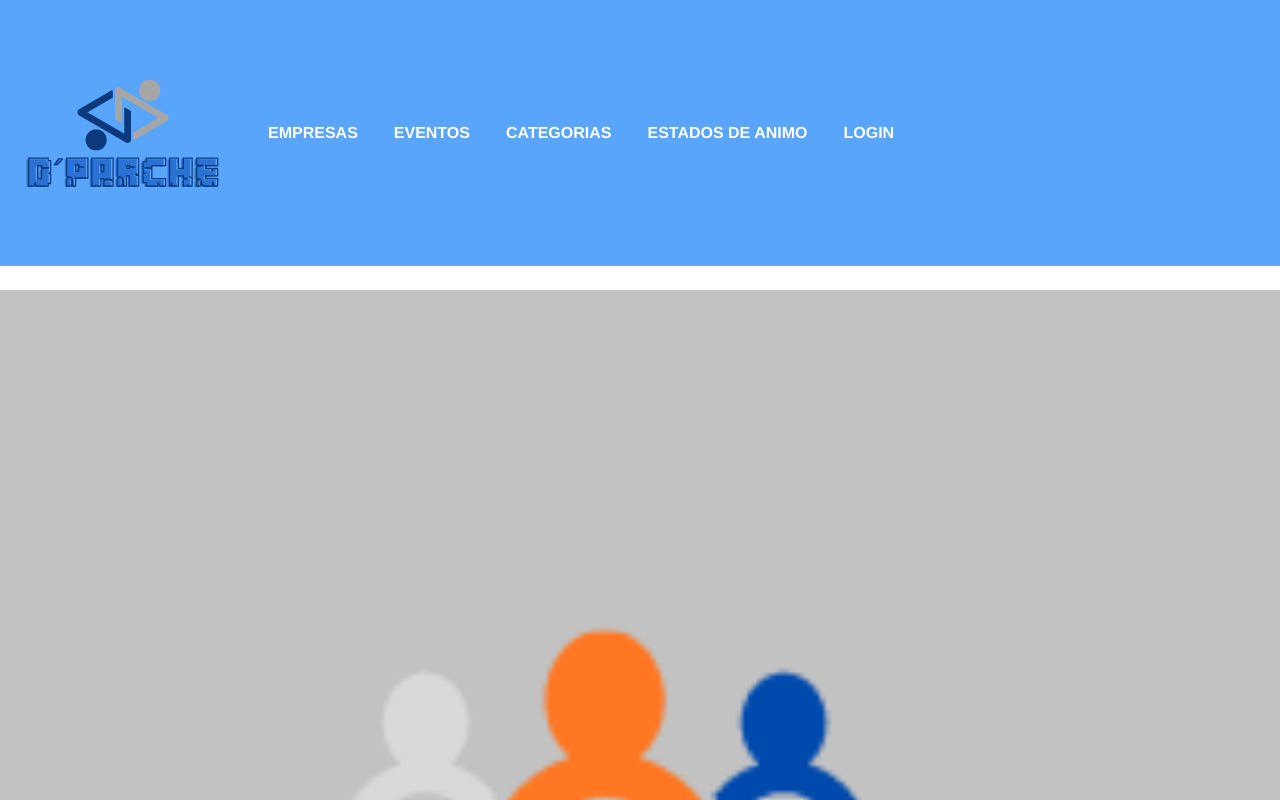
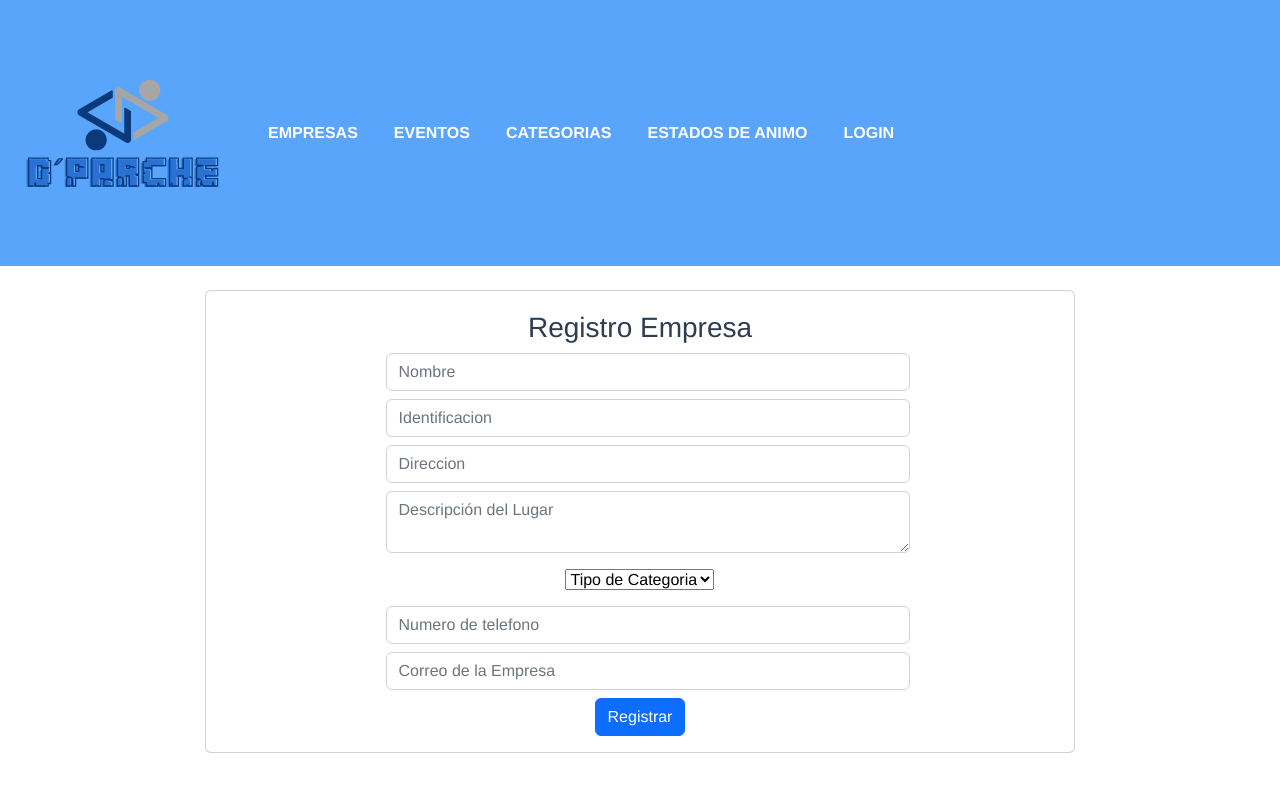
Before and after one commit to StevenRB7/dparche, a Vue app: page /#/registroempresas in a window 1280 px wide. Shown: the top 800 px of the page. Built offline with nearby package versions, Linux system fonts and the light colour scheme.

Commit message:
registro de empresas

```diff
--- a/src/views/Empresas/RegistroEmpresasView.vue
+++ b/src/views/Empresas/RegistroEmpresasView.vue
@@ -1,19 +1,64 @@
 <template>
+<!-- eslint-disable -->
   <div class="Empresas">
     <HeaderComponent/>
-    <CarruselComponent/>
+      <div class="justify-content-center row">
+        <div class="col-8 card text-center ml-4 ml-sm-5 ml-lg-0">
+          <div class="card-body">
+            <h3 class="card-title mt-1 font-italic text-decoration-none " id="title-card">Registro Empresa</h3>
+              <div class="container">
+                  <form class="">
+                      <div class="form-group col-10 col-sm-8 offset-sm-2 col-lg-8 offset-lg-2">
+                        <input type="text" class="form-control m-2" id="nombre" placeholder="Nombre" name="nombre" required>
+                      </div>
+                      <div class="form-group col-10 col-sm-8 offset-sm-2 col-lg-8 offset-lg-2">
+                        <input type="number" class="form-control m-2" id="nit" placeholder="Identificacion" name="nit" required>
+                      </div>
+                      <div class="form-group col-10 col-sm-8 offset-sm-2 col-lg-8 offset-lg-2">
+                        <input type="text" class="form-control m-2" id="ubicacion" placeholder="Direccion" name="ubicacion" required>
+                        <div class="form-group col-1 col-sm-1 col-lg-1">
+                            <a data-toggle="tooltip" data-placement="right"
+                                title="El nombre del aliado debe tener máximo 100 caracteres. Ejemplo: Quimpo S.A.S">
+                                <i class="far fa-question-circle fa-lg mt-2" id="icono-c"></i>
+                            </a>
+                        </div>
+                      </div>
+                      <div class="form-group col-10 col-sm-8 offset-sm-2 col-lg-8 offset-lg-2">
+                        <textarea type="text" name="descripcion" maxlength="250" class="form-control m-2" placeholder="Descripción del Lugar" required></textarea>
+                      </div>
+                      <div class="form-group col-10 col-sm-8 offset-sm-2 col-lg-8 offset-lg-2">
+                        <select name="Categoria" class="custom-select m-2" required>
+                            <option value="">Tipo de Categoria</option>
+                            <option value="restaurante">Restaurante</option>
+                            <option value="bar">Bar</option>
+                            <option value="cultura">Cultural</option>
+                            <option value="discoteca">Dicoteca</option>
+                            <option value="motel">Motel</option>
+                        </select>
+                      </div>
+                      <div class="form-group col-10 col-sm-8 offset-sm-2 col-lg-8 offset-lg-2">
+                        <input type="number" class="form-control m-2" id="telefono" placeholder="Numero de telefono" name="telefono" required>
+                      </div>
+                      <div class="form-group col-10 col-sm-8 offset-sm-2 col-lg-8 offset-lg-2">
+                        <input type="email" class="form-control m-2" id="email" placeholder="Correo de la Empresa" name="email" required>
+                      </div>
+
+                      <button type="submit" class="btn btn-primary">Registrar</button>
+                  </form>
+              </div>
+          </div>
+        </div>
+      </div>
   </div>
 </template>
 
 <script>
 // @ is an alias to /src
 import HeaderComponent from '@/components/HeaderComponent.vue'
-import CarruselComponent from '@/components/CarruselComponent.vue'
 export default {
   name: 'RegistroEmpresasView',
   components: {
-    HeaderComponent,
-    CarruselComponent
+    HeaderComponent
   }
 }
 </script>
```
